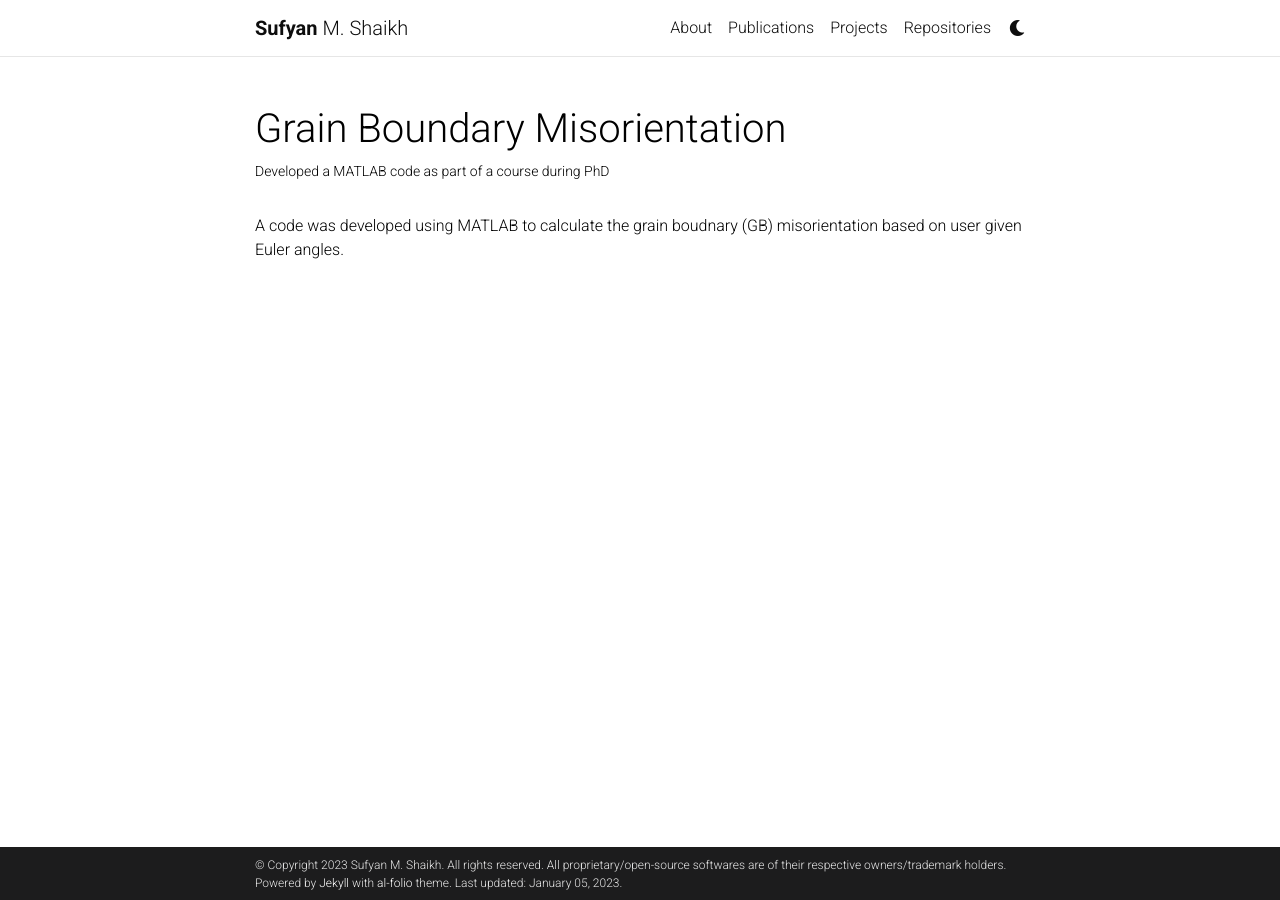
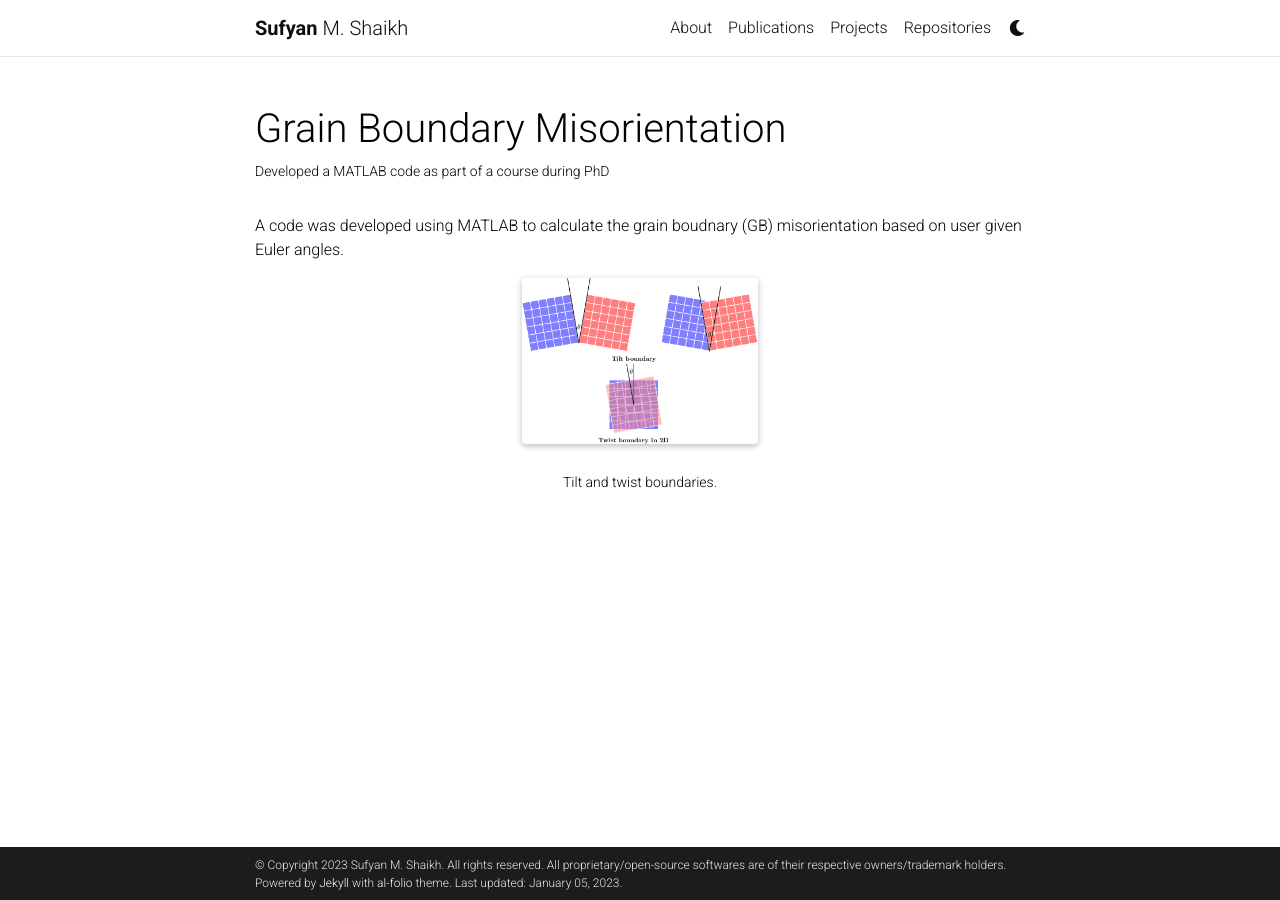
Before and after one commit to sufyanshk/sufyanshk.github.io, a Jekyll site: the page built from _projects/4_project.md, in a window 1280 px wide. Built offline with Jekyll 4.4.1, drawn with Linux system fonts in a browser that asks for light colours; full-size pictures stand in for the smaller copies a plugin makes; comment, search, counter and statistics services are not loaded; a style sheet for code colours, icons or effects is not loaded.

Commit message:
modified:   _projects/4_project.md 	new file:   assets/img/4_project/tiltTwist.png

```diff
--- a/_projects/4_project.md
+++ b/_projects/4_project.md
@@ -8,3 +8,12 @@
 ---
 
 A code was developed using MATLAB to calculate the grain boudnary (GB) misorientation based on user given Euler angles.
+
+<div class="row justify-content-sm-center">
+    <div class="col-sm-4 mt-3 mt-md-0">
+        {% include figure.html path="assets/img/4_project/tiltTwist.png" title="Tilt and twist boundaries" class="img-fluid rounded z-depth-1" %}
+    </div>
+</div>
+<div class="caption">
+    Tilt and twist boundaries.
+</div>
```
Also changed, not shown: assets/img/4_project/tiltTwist.png (added).
